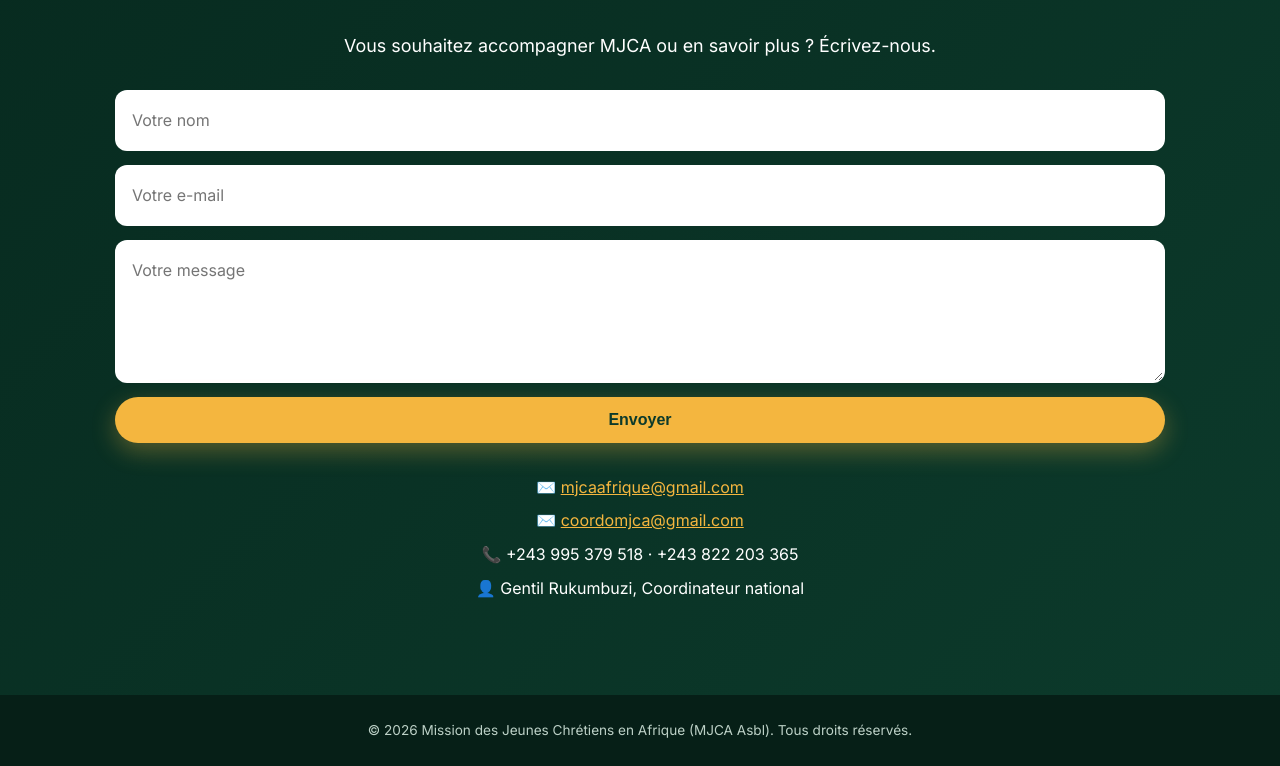
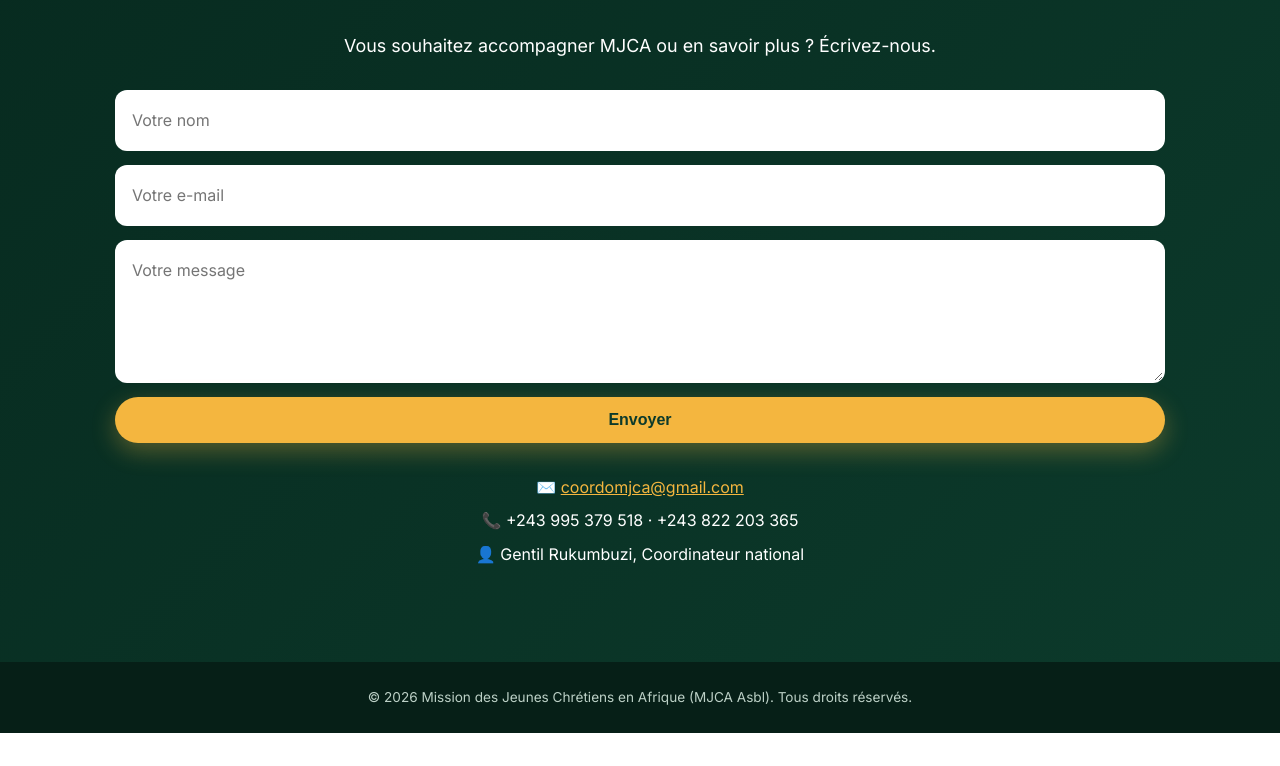
Before and after one commit to coordomjca2026-ui/mjca-ong.github.io, a plain HTML site: page index.html in a window 1280 px wide. Shown: the part 7179-7945 px from the top of the page. After the commit the page ends 7912 px from the top, so only its background shows below. Drawn offline with nearby package versions, Linux system fonts and the light colour scheme.

Commit message:
Update index.html

```diff
--- a/index.html
+++ b/index.html
@@ -163,8 +163,7 @@
   </form>
   <ul class="infos">
     <!-- À MODIFIER : coordonnées -->
-    <li>✉️ <a href="mailto:mjcaafrique@gmail.com">mjcaafrique@gmail.com</a></li>
-    <li>✉️ <a href="mailto:coordomjca@gmail.com">coordomjca@gmail.com</a></li>
+    <li>✉️ <a href="mailto:coordomjca2026@gmail.com">coordomjca@gmail.com</a></li>
     <li>📞 +243 995 379 518 · +243 822 203 365</li>
     <li>👤 Gentil Rukumbuzi, Coordinateur national</li>
   </ul>
```
